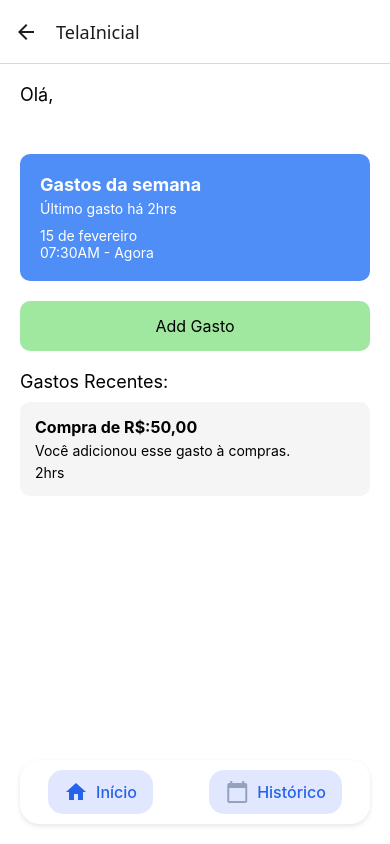
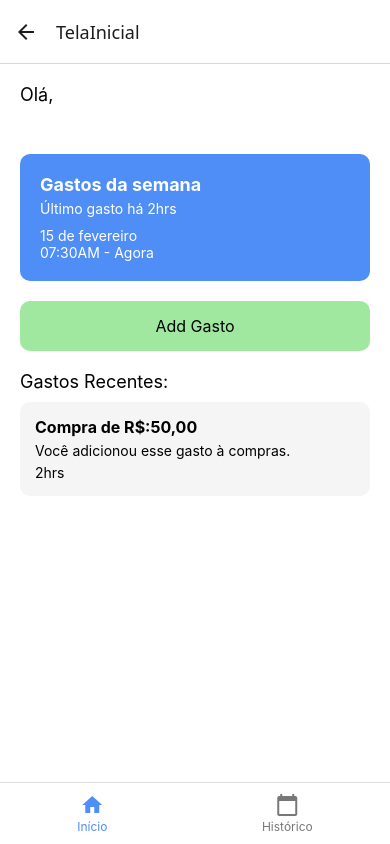
Before and after one commit to DgDavi/coinpd, a React Native app in the folder CoinPd/: screen /TelaInicial in a window 390 px wide. Built offline with nearby package versions, Linux system fonts and the light colour scheme.

Commit message:
Ajeitei os botões de incio e histórico

```diff
--- a/CoinPd/src/Datas.js
+++ b/CoinPd/src/Datas.js
@@ -1,9 +1,12 @@
 import React, { useState } from 'react';
 import { View, Text, TouchableOpacity, StyleSheet, FlatList } from 'react-native';
-import { MaterialIcons } from '@expo/vector-icons';
+import { MaterialIcons, Feather } from '@expo/vector-icons';
+import { useRoute } from '@react-navigation/native';
 
 const Datas = ({ navigation }) => {
     const [selectedMonth, setSelectedMonth] = useState('Fevereiro');
+
+    const routeAtual = useRoute().name;
 
     const data = [
         { id: '1', title: 'Lanche no ifood', description: 'Veja os dados do gasto' },
@@ -42,21 +45,32 @@ const Datas = ({ navigation }) => {
                 contentContainerStyle={styles.list}
             />
 
-            <View style={styles.footer}>
-                <TouchableOpacity style={styles.footerButton} onPress={() => navigation.navigate('TelaInicial')}>
-                    <View style={styles.footerIconContainer}>
-                        <MaterialIcons name="home" size={24} color="#2563eb" />
-                        <Text style={styles.footerLabel}>Início</Text>
-                    </View>
+            <View style={styles.bottomNav}>
+                <TouchableOpacity
+                    style={styles.navButton}
+                    onPress={() => navigation.navigate('TelaInicial')}
+                    >
+                    <MaterialIcons
+                    name="home"
+                    size={24}
+                    color={routeAtual === 'TelaInicial' ? '#4F8EF7' : '#777'}
+                    />
+                    <Text style={[styles.navText, { color: routeAtual === 'TelaInicial' ? '#48EF7' : '#777'}]}>Início</Text>
                 </TouchableOpacity>
 
-                <TouchableOpacity style={styles.footerButton} onPress={() => navigation.navigate('Datas')}>
-                    <View style={styles.footerIconContainer}>
-                        <MaterialIcons name="calendar-today" size={24} color="#94a3b8" />
-                        <Text style={styles.footerLabel}>Histórico</Text>
-                    </View>
+                <TouchableOpacity
+                    style={styles.navButton}
+                >
+                    <MaterialIcons
+                        name='calendar-today'
+                        size={24}
+                        color={routeAtual === 'Datas' ? '#4F8EF7' : '#777'}
+                    />
+                    <Text style={[ styles.navText, { color: routeAtual === 'Datas' ? '#4F8EF7': '#777'}]}>Histórico</Text>
                 </TouchableOpacity>
             </View>
+
+
         </View>
 
 
@@ -114,47 +128,24 @@ const styles = StyleSheet.create({
         color: '#4F63AC',
         fontWeight: 'bold',
     },
-    footer: {
-        position: 'absolute',
-        bottom: 20,
-        left: 20,
-        right: 20,
+    bottomNav: {
         flexDirection: 'row',
         justifyContent: 'space-around',
         alignItems: 'center',
+        backgroundColor: '#fff',
+        borderTopWidth: 1,
+        borderColor: '#ddd',
         paddingVertical: 10,
-        backgroundColor: '#fff',
-        borderRadius: 20,
-        elevation: 5, // para Android
-        shadowColor: '#000', // para iOS
-        shadowOffset: { width: 0, height: 2 },
-        shadowOpacity: 0.1,
-        shadowRadius: 5,
     },
-    iconButton: {
+    navButton: {
         alignItems: 'center',
     },
-    iconText: {
-        fontSize: 24,
+    navText: {
+        fontSize: 12,
+        color: '#4F8EF7',
+        marginTop: 2,
     },
-    footerButton: {
-        alignItems: 'center',
-        justifyContent: 'center',
-    },
-    footerIconContainer: {
-        backgroundColor: '#e0e7ff',
-        paddingHorizontal: 16,
-        paddingVertical: 10,
-        borderRadius: 15,
-        flexDirection: 'row',
-        alignItems: 'center',
-    },
-    footerLabel: {
-        color: '#2563eb',
-        fontSize: 16,
-        marginLeft: 8,
-        fontWeight: '500',
-    },
+
 });
 
 export default Datas;
--- a/CoinPd/src/TelaInicial.js
+++ b/CoinPd/src/TelaInicial.js
@@ -1,12 +1,14 @@
 import React from 'react';
-import { View, Text, StyleSheet, TouchableOpacity, Image } from 'react-native';
-import { MaterialIcons } from '@expo/vector-icons';
+import { View, Text, StyleSheet, TouchableOpacity } from 'react-native';
+import { MaterialIcons, Feather } from '@expo/vector-icons';
+import { useRoute } from '@react-navigation/native';
+
 import Datas from './Datas';
-
 
 export default function TelaInicial({ route, navigation }) {
     const { nome } = route.params || {};
     const { sobrenome } = route.params || {};
+    const routeAtual = useRoute().name;
 
     return (
         <View style={{ flex: 1 }}>
@@ -39,33 +41,34 @@ export default function TelaInicial({ route, navigation }) {
                 </View>
             </View>
 
-
-            <View style={styles.footer}>
-                <TouchableOpacity style={styles.footerButton} onPress={() => navigation.navigate('TelaInicial')}>
-                    <View style={styles.footerIconContainer}>
-                        <MaterialIcons name="home" size={24} color="#2563eb" />
-                        <Text style={styles.footerLabel}>Início</Text>
-                    </View>
+            {/* Barra de navegação inferior */}
+            <View style={styles.bottomNav}>
+                <TouchableOpacity style={styles.navButton}>
+                    <MaterialIcons name="home" size={24} color="#4F8EF7" />
+                    <Text style={styles.navText}>Início</Text>
                 </TouchableOpacity>
 
-                <TouchableOpacity style={styles.footerButton} onPress={() => navigation.navigate('Datas')}>
-                    <View style={styles.footerIconContainer}>
-                        <MaterialIcons name="calendar-today" size={24} color="#94a3b8" />
-                        <Text style={styles.footerLabel}>Histórico</Text>
-                    </View>
+                <TouchableOpacity
+                    style={styles.navButton}
+                    onPress={() => navigation.navigate('Datas')}
+                >
+                    <MaterialIcons
+                        name='calendar-today'
+                        size={24}
+                        color={routeAtual === 'Datas' ? '#4F8EF7' : '#777'}
+                    />
+                    <Text style={[ styles.navText, { color: routeAtual === 'Datas' ? '#4F8Ef7': '#777'}]}>Histórico</Text>
                 </TouchableOpacity>
             </View>
         </View>
     );
 }
 
-
 const styles = StyleSheet.create({
     container: {
         flex: 1,
         backgroundColor: '#fff',
         padding: 20,
-
     },
     greeting: {
         fontSize: 18,
@@ -140,42 +143,21 @@ const styles = StyleSheet.create({
         color: '#000',
         marginTop: 5,
     },
-    footerIcon: {
-        fontSize: 24,
-    },
-    footer: {
-        position: 'absolute',
-        bottom: 20,
-        left: 20,
-        right: 20,
+    bottomNav: {
         flexDirection: 'row',
         justifyContent: 'space-around',
         alignItems: 'center',
+        backgroundColor: '#fff',
+        borderTopWidth: 1,
+        borderColor: '#ddd',
         paddingVertical: 10,
-        backgroundColor: '#fff',
-        borderRadius: 20,
-        elevation: 5, // para Android
-        shadowColor: '#000', // para iOS
-        shadowOffset: { width: 0, height: 2 },
-        shadowOpacity: 0.1,
-        shadowRadius: 5,
     },
-    footerButton: {
-        alignItems: 'center',
-        justifyContent: 'center',},
-        footerIconContainer: {
-        backgroundColor: '#e0e7ff',
-        paddingHorizontal: 16,
-        paddingVertical: 10,
-        borderRadius: 15,
-        flexDirection: 'row',
+    navButton: {
         alignItems: 'center',
     },
-    footerLabel: {
-        color: '#2563eb',
-        fontSize: 16,
-        marginLeft: 8,
-        fontWeight: '500',
+    navText: {
+        fontSize: 12,
+        color: '#4F8EF7',
+        marginTop: 2,
     },
-
 });
```
